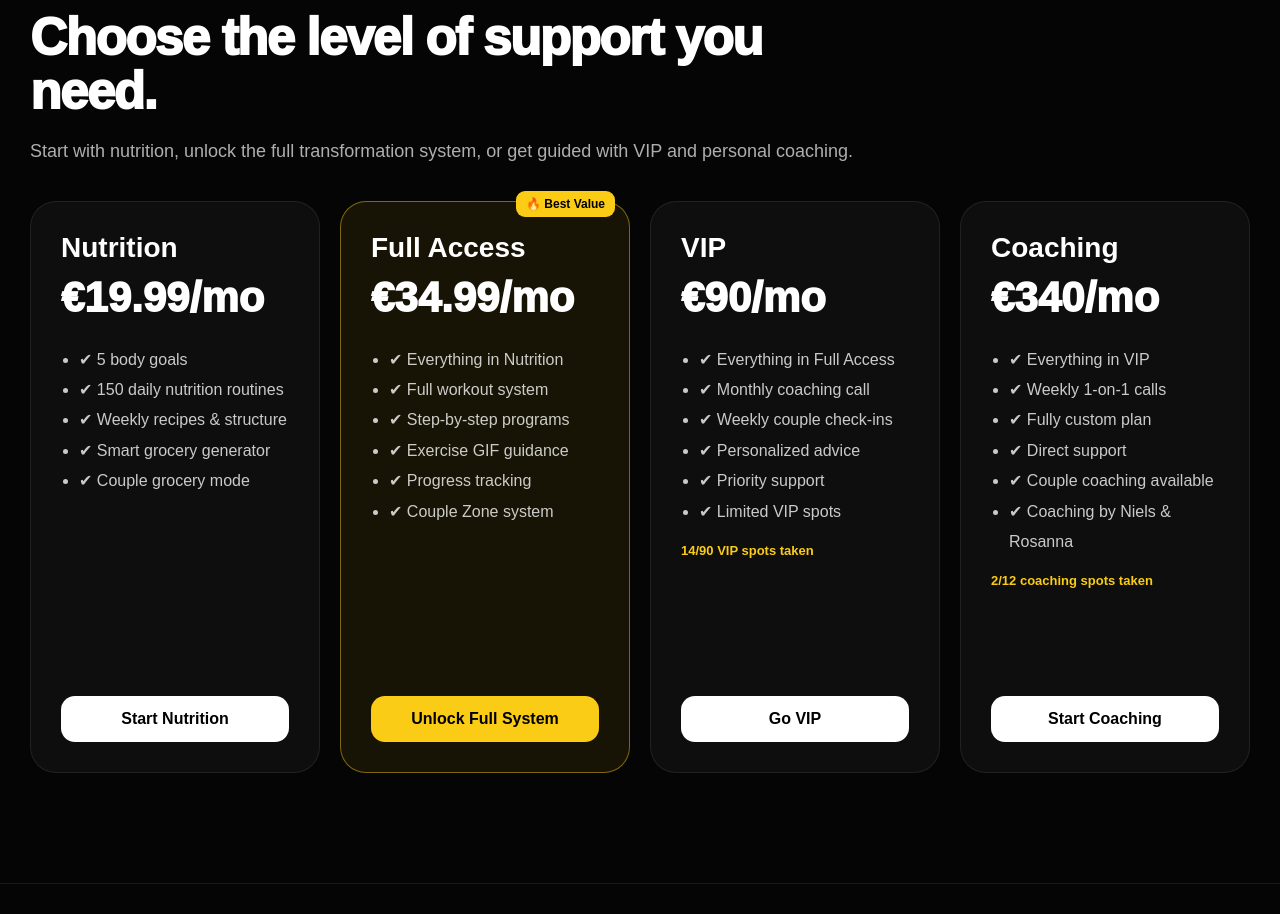
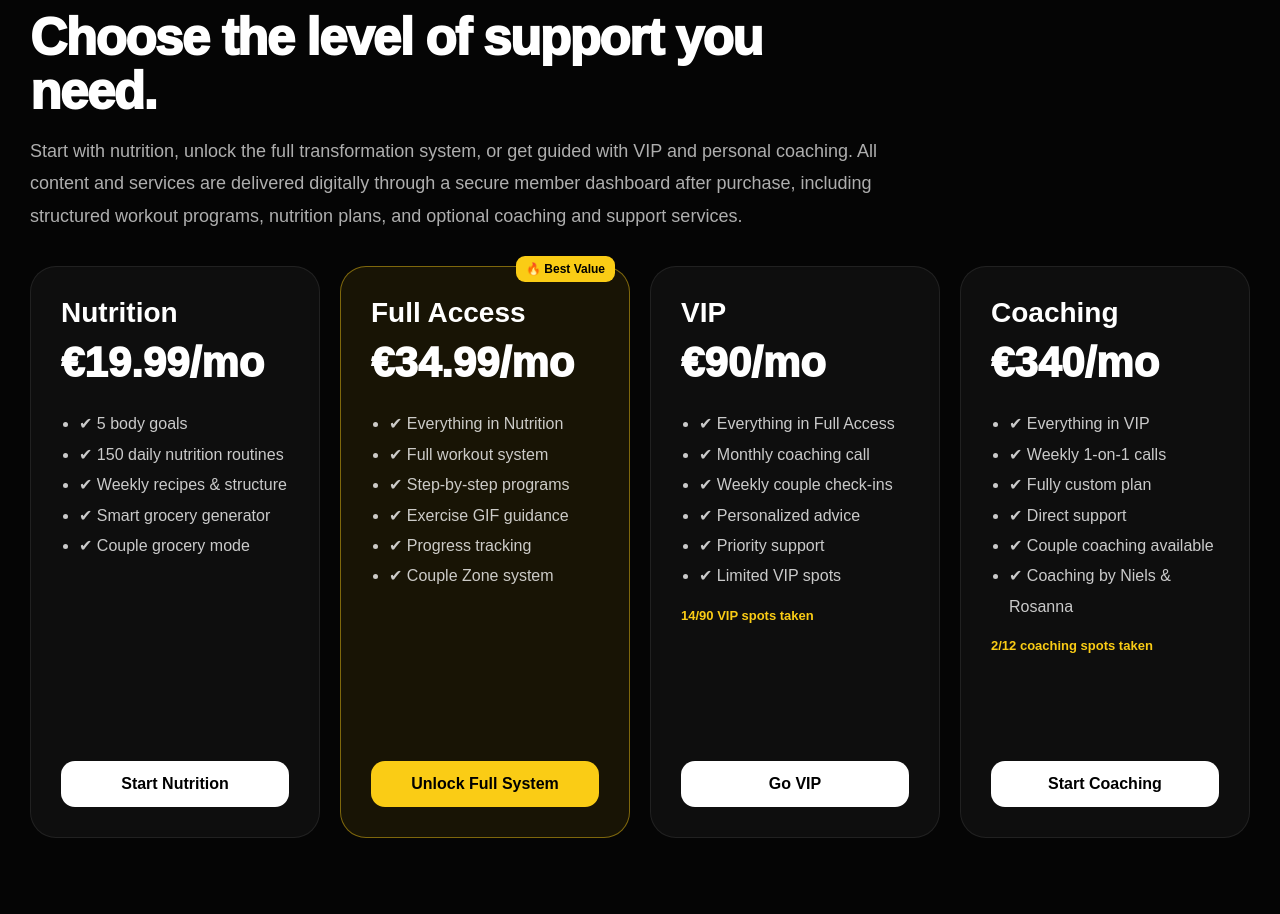
Before and after one commit to nielsvdz-ops/fit-couple-club, a Next.js app: page / in a window 1280 px wide. Shown: the part 3164-4078 px from the top of the page. Built offline with nearby package versions, Linux system fonts and the light colour scheme.

Commit message:
Update page.js

```diff
--- a/app/page.js
+++ b/app/page.js
@@ -263,6 +263,8 @@ export default function Home() {
           <p style={sectionIntro}>
             Start with nutrition, unlock the full transformation system, or get
             guided with VIP and personal coaching.
+            All content and services are delivered digitally through a secure member dashboard after purchase,
+            including structured workout programs, nutrition plans, and optional coaching and support services.
           </p>
         </div>
 
```
